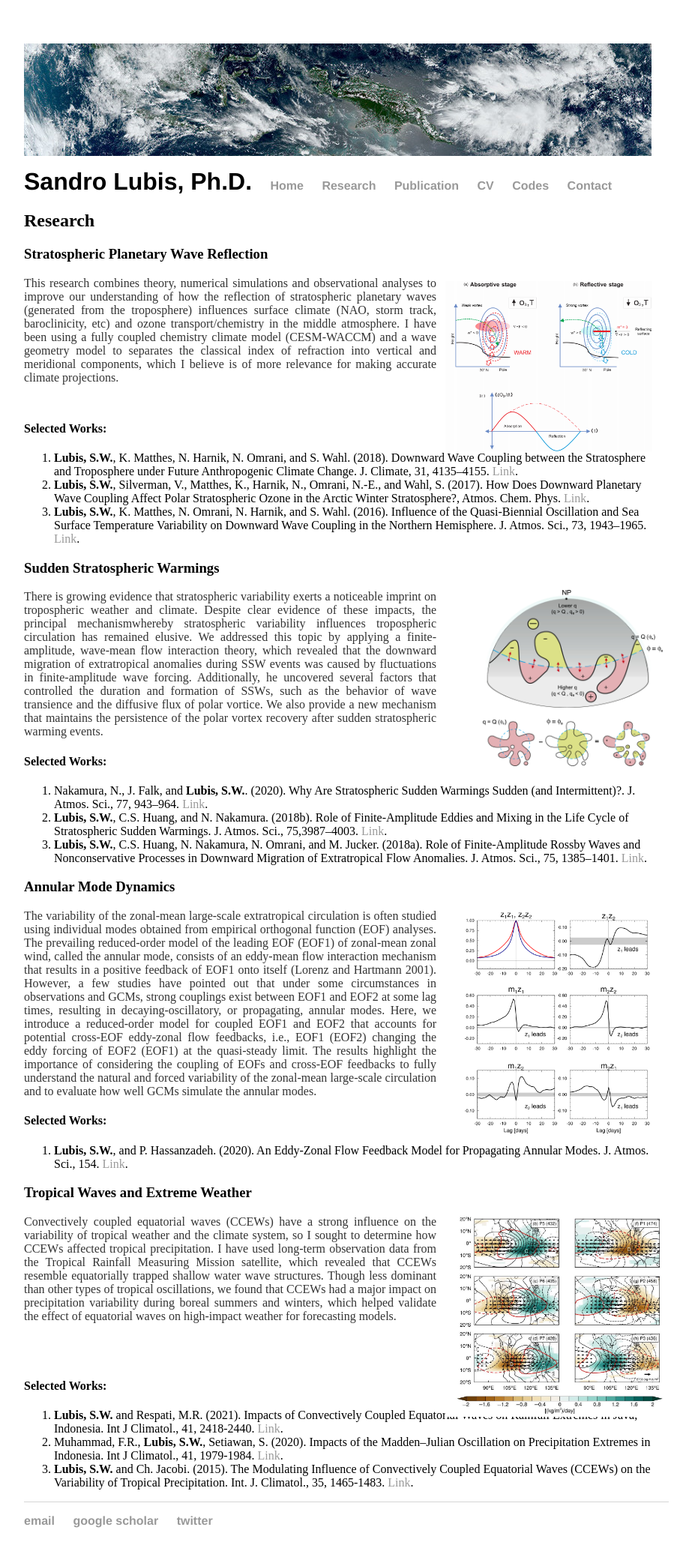
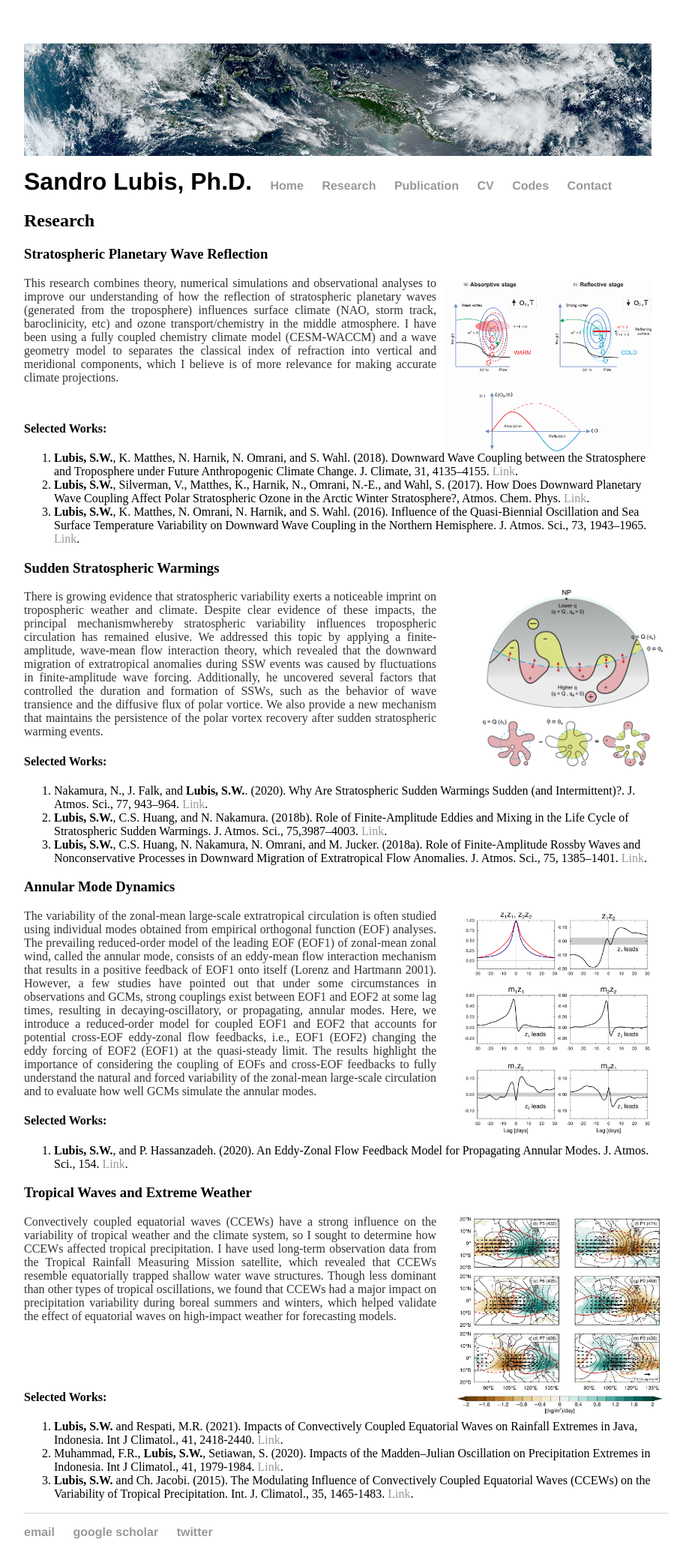
Before and after one commit to sandrolubis/sandrolubis.github.io, a Jekyll site: the page built from research/index.html, in a window 1280 px wide. Shown: the whole page at 75% size, without its empty margins (276-1191 px from the left). Built offline with Jekyll 4.4.1, drawn with Linux system fonts in a browser that asks for light colours.

Commit message:
Update index.html

```diff
--- a/research/index.html
+++ b/research/index.html
@@ -62,7 +62,7 @@
 				equatorially trapped shallow water wave structures. Though less dominant than other types of tropical oscillations,
 				we found that CCEWs had a major impact on precipitation variability during boreal summers and winters,
 				which helped validate the effect of equatorial waves on high-impact weather for forecasting models. </font></p>
-			<h4 style="margin-top:75px;">Selected Works:</h4>
+			<h4 style="margin-top:90px;">Selected Works:</h4>
 			<ol>
 			  <li><b>Lubis, S.W.</b> and Respati, M.R. (2021). Impacts of Convectively Coupled Equatorial Waves on Rainfall Extremes in Java, Indonesia. Int J Climatol., 41, 2418-2440. <a href="https://doi.org/10.1002/joc.6967">Link</a>.</li>
 			  <li>Muhammad, F.R., <b>Lubis, S.W.</b>, Setiawan, S. (2020).  Impacts of the Madden–Julian Oscillation on Precipitation Extremes in Indonesia. Int J Climatol., 41, 1979-1984. <a href="https://doi.org/10.1002/joc.6941">Link</a>.</li>
```
